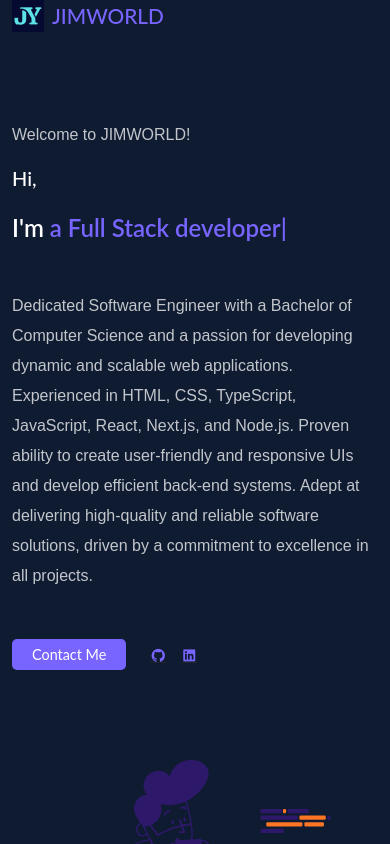
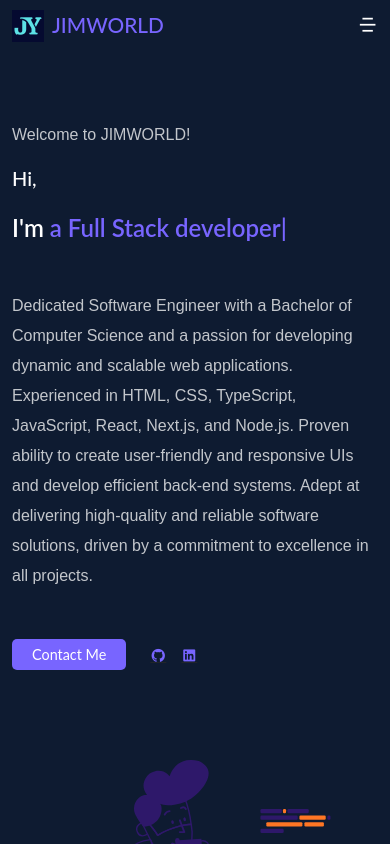
Before and after one commit to JIMMY-YA0/portfolio_site, a React (Create React App) app: page / in a window 390 px wide. Shown: the top 844 px of the page. Built offline with nearby package versions, Linux system fonts and the light colour scheme; a web font is replaced by a local one.

Commit message:
Update: add toggle menu for mobile screen

```diff
--- a/src/components/Header/Header.jsx
+++ b/src/components/Header/Header.jsx
@@ -73,6 +73,11 @@ const Header = () => {
               ))}
             </ul>
           </div>
+          <div className="nav_right d-flex align-items-between gap-4">
+            <span className="mobile_menu">
+              <i class="ri-menu-5-line" onClick={menuToggle}></i>
+            </span>
+          </div>
         </div>
       </Container>
     </header>
```
